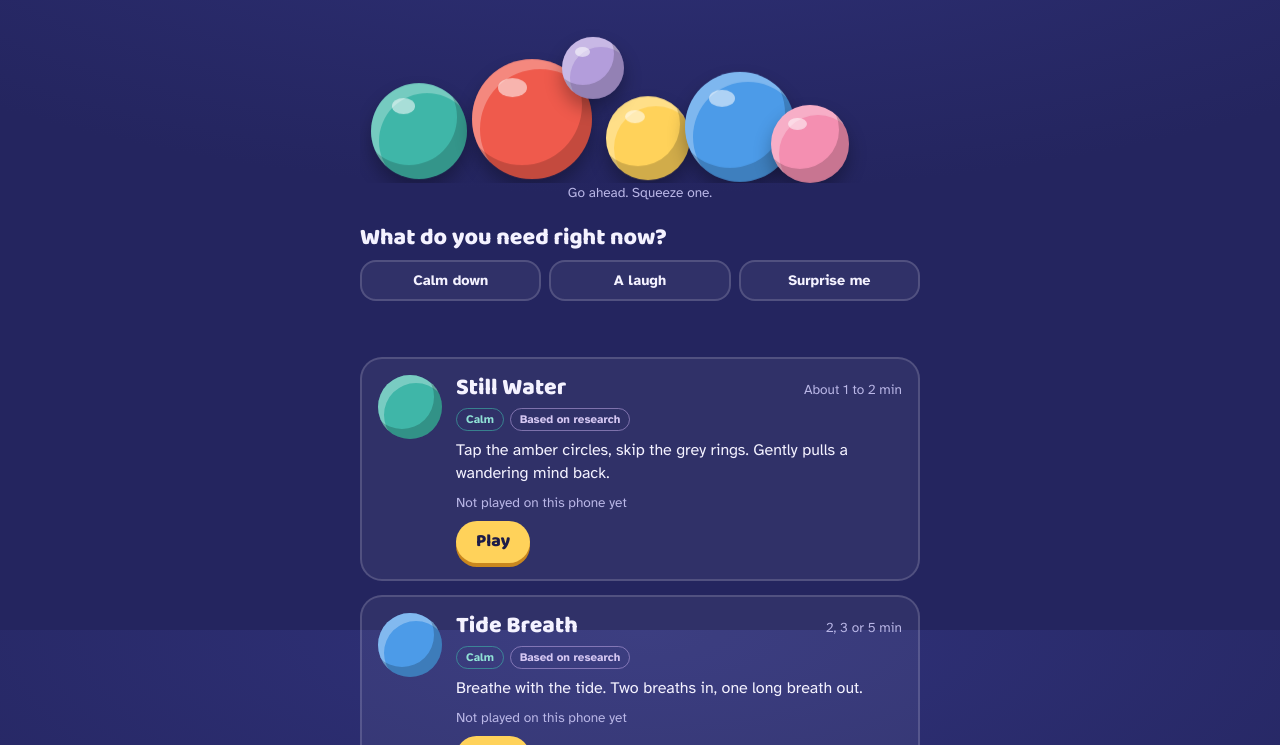
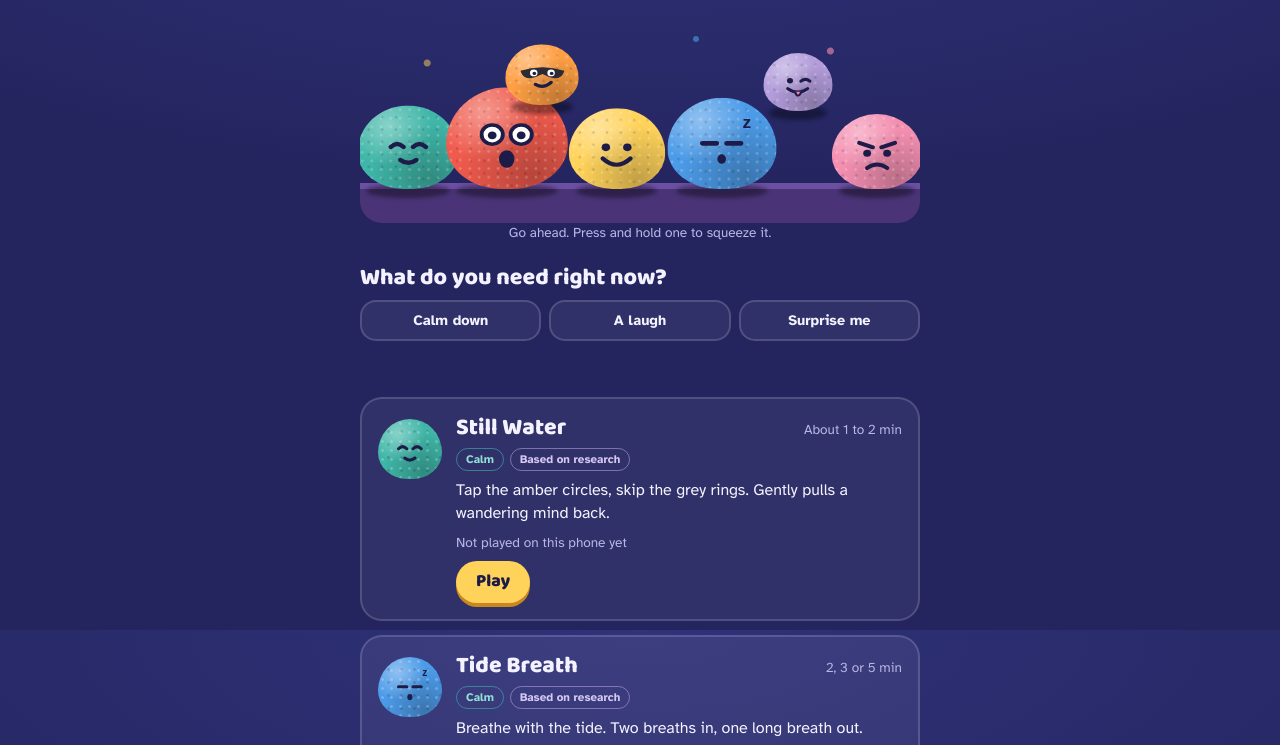
Before and after one commit to slowriver87/stress-balls, a plain HTML site: page index.html in a window 1280 px wide. Shown: the part 170-915 px from the top of the page. Drawn offline with Linux system fonts and the light colour scheme; a web font is replaced by a local one.

Commit message:
Add files via upload

```diff
--- a/index.html
+++ b/index.html
@@ -3,7 +3,7 @@
 <head>
 <meta charset="utf-8">
 <meta name="viewport" content="width=device-width, initial-scale=1, viewport-fit=cover">
-<meta name="description" content="Stress Balls: five quick games for a better minute.">
+<meta name="description" content="Stress Balls: six quick games for a better minute.">
 <meta name="theme-color" content="#24255f">
 <title>Stress Balls</title>
 <style>
@@ -39,15 +39,31 @@ p{margin:0}
 .label{font-size:.72rem; letter-spacing:.12em; text-transform:uppercase; color:var(--muted); font-weight:700}
 
 /* Ball pile */
-.pile{position:relative; height:160px; margin-top:4px; overflow:hidden}
-.ball{position:absolute; bottom:0; border-radius:50%; cursor:pointer; border:0; padding:0; appearance:none;
-  box-shadow:inset -10px -14px 0 rgba(0,0,0,.18), inset 8px 10px 0 rgba(255,255,255,.28), 0 10px 18px rgba(0,0,0,.3);
-  transform-origin:50% 100%; animation:idle 3.2s ease-in-out infinite}
-.ball::after{content:""; position:absolute; left:22%; top:16%; width:24%; height:16%; border-radius:50%; background:rgba(255,255,255,.55)}
-.ball.squish{animation:squish .5s cubic-bezier(.3,1.6,.5,1)}
-@keyframes idle{50%{transform:translateY(-4px)}}
-@keyframes squish{0%{transform:scale(1,1)}25%{transform:scale(1.35,.6)}55%{transform:scale(.85,1.2) translateY(-18px)}80%{transform:scale(1.06,.94)}100%{transform:scale(1,1)}}
-.pile-hint{font-size:.85rem; color:var(--muted); text-align:center}
+/* A pile of foam stress balls with faces, sitting on a desk. Press and hold to squeeze; let go and they boing back. */
+.pile{position:relative; height:200px; margin-top:4px; overflow:hidden; border-radius:22px;
+  background:
+    radial-gradient(circle at 12% 20%, rgba(255,210,90,.5) 0 3px, transparent 4px),
+    radial-gradient(circle at 84% 14%, rgba(244,143,177,.6) 0 3px, transparent 4px),
+    radial-gradient(circle at 60% 8%, rgba(76,155,232,.6) 0 2.5px, transparent 3.5px),
+    radial-gradient(circle at 34% 30%, rgba(63,182,168,.6) 0 2.5px, transparent 3.5px),
+    linear-gradient(transparent 0 80%, #6b4fa3 80% 83%, #4a3477 83% 100%)}
+.ball{position:absolute; padding:0; border:0; appearance:none; background:none; cursor:pointer; touch-action:none; -webkit-user-select:none; user-select:none}
+.foam,.orb .foam{position:absolute; inset:0; border-radius:50% 50% 46% 46% / 56% 56% 44% 44%; overflow:hidden; transform-origin:50% 100%;
+  background:
+    radial-gradient(circle at 30% 24%, rgba(255,255,255,.38), transparent 44%),
+    radial-gradient(circle at 72% 88%, rgba(0,0,0,.24), transparent 58%),
+    var(--c)}
+.foam::before{content:""; position:absolute; inset:0; pointer-events:none;
+  background-image:radial-gradient(rgba(255,255,255,.22) 1px, transparent 1.7px), radial-gradient(rgba(0,0,0,.14) 1px, transparent 1.7px);
+  background-size:9px 9px, 13px 13px; background-position:0 0, 4px 6px}
+.foam svg{position:absolute; left:8%; right:8%; top:10%; bottom:4%; width:84%; height:86%}
+.ball .foam{transform:scale(1.05,.95); transition:transform .1s ease-out}
+.ball .shadow{position:absolute; left:6%; right:6%; bottom:-9px; height:14px; border-radius:50%; background:rgba(0,0,0,.38); filter:blur(2px); transition:transform .1s}
+.ball.down .foam{transform:scale(1.38,.6)}
+.ball.down .shadow{transform:scaleX(1.35)}
+.ball.boing .foam{animation:boing .6s cubic-bezier(.3,1.7,.5,1)}
+@keyframes boing{0%{transform:scale(1.38,.6)}35%{transform:scale(.86,1.18) translateY(-14px)}65%{transform:scale(1.09,.91)}100%{transform:scale(1.05,.95)}}
+.pile-hint{font-size:.85rem; color:var(--muted); text-align:center; font-variant-numeric:tabular-nums}
 
 /* Mood picker */
 .mood{display:flex; flex-direction:column; gap:10px}
@@ -63,7 +79,7 @@ p{margin:0}
   border-radius:22px; padding:16px; transition:border-color .2s, transform .2s, opacity .2s}
 .game.hi{border-color:var(--sun); transform:scale(1.015)}
 .game.dim{opacity:.45}
-.game .orb{width:64px; height:64px; border-radius:50%; box-shadow:inset -8px -10px 0 rgba(0,0,0,.2), inset 6px 8px 0 rgba(255,255,255,.3)}
+.game .orb{position:relative; width:64px; height:60px; margin-top:4px}
 .game .body{display:flex; flex-direction:column; gap:8px; min-width:0}
 .game .top{display:flex; justify-content:space-between; align-items:baseline; gap:8px; flex-wrap:wrap}
 .chips{display:flex; gap:6px; flex-wrap:wrap}
@@ -81,20 +97,20 @@ p{margin:0}
 /* Best for you */
 .best{background:rgba(255,210,90,.1); border:2px dashed rgba(255,210,90,.5); border-radius:20px; padding:14px 16px; display:flex; flex-direction:column; gap:6px}
 .foot{font-size:.82rem; color:var(--muted); display:flex; flex-direction:column; gap:6px}
-@media (prefers-reduced-motion: reduce){ .ball{animation:none} .ball.squish{animation-duration:.01s} }
+@media (prefers-reduced-motion: reduce){ .ball.boing .foam{animation-duration:.01s} }
 </style>
 </head>
 <body>
 <div class="app">
   <header style="display:flex; flex-direction:column; gap:10px">
-    <div class="label">Five quick games for a better minute</div>
+    <div class="label">Six quick games for a better minute</div>
     <h1>Stress Balls</h1>
     <p>Some are calm and based on research. Some are just silly. All of them ask how you feel before and after, so you can see which ones actually help you.</p>
   </header>
 
   <div>
     <div class="pile" id="pile" aria-label="Squishy stress balls"></div>
-    <p class="pile-hint">Go ahead. Squeeze one.</p>
+    <p class="pile-hint" id="pileHint">Go ahead. Press and hold one to squeeze it.</p>
   </div>
 
   <section class="mood">
@@ -121,43 +137,94 @@ p{margin:0}
 (function(){
 const BASE = 'https://slowriver87.github.io/';
 const GAMES = [
-  {id:'still-water',  key:'stillwater-hist',  name:'Still Water',          color:'#3fb6a8', type:'calm',  sci:true,
+  {id:'still-water', face:'calm',  key:'stillwater-hist',  name:'Still Water',          color:'#3fb6a8', type:'calm',  sci:true,
    blurb:'Tap the amber circles, skip the grey rings. Gently pulls a wandering mind back.', len:'About 1 to 2 min'},
-  {id:'tide-breath',  key:'tidebreath-hist',  name:'Tide Breath',          color:'#4c9be8', type:'calm',  sci:true,
+  {id:'tide-breath', face:'sleepy',  key:'tidebreath-hist',  name:'Tide Breath',          color:'#4c9be8', type:'calm',  sci:true,
    blurb:'Breathe with the tide. Two breaths in, one long breath out.', len:'2, 3 or 5 min'},
-  {id:'pigeon-panic', key:'pigeonpanic-hist', name:'Pigeon Panic',         color:'#ef5a4c', type:'silly', sci:false,
+  {id:'pigeon-panic', face:'shock', key:'pigeonpanic-hist', name:'Pigeon Panic',         color:'#ef5a4c', type:'silly', sci:false,
    blurb:'Shoo pigeons off your fries. Leave the friendly seagulls alone. Or else.', len:'60 sec'},
-  {id:'grumpy-cat-cafe', key:'grumpycat-hist', name:'Grumpy Cat Café',     color:'#f48fb1', type:'silly', sci:false,
+  {id:'grumpy-cat-cafe', face:'grumpy', key:'grumpycat-hist', name:'Grumpy Cat Café',     color:'#f48fb1', type:'silly', sci:false,
    blurb:'Make ridiculous drinks for picky cats. Get it wrong and they swat it off the counter.', len:'90 sec'},
-  {id:'goat-yoga',    key:'goatyoga-hist',    name:'Goat Yoga Instructor', color:'#b39ddb', type:'silly', sci:false,
-   blurb:'Teach yoga to goats who roast you. Hold the right pose or get headbutted.', len:'90 sec'}
+  {id:'goat-yoga', face:'silly',    key:'goatyoga-hist',    name:'Goat Yoga Instructor', color:'#b39ddb', type:'silly', sci:false,
+   blurb:'Teach yoga to goats who roast you. Hold the right pose or get headbutted.', len:'90 sec'},
+  {id:'raccoon-math-heist', face:'mask', key:'raccoonheist-hist', name:'Raccoon Math Heist', color:'#ff9f43', type:'silly', sci:true,
+   blurb:'Sassy raccoons steal numbers. Win them back with quick math and memory puzzles that keep your brain too busy to worry.', len:'90 sec'}
 ];
 const $ = id => document.getElementById(id);
 let audio = null;
 
-/* ---------- squishy balls ---------- */
+/* ---------- squishy stress balls ---------- */
+const INK = '#1d1c48';
+function dot(cx, cy, r){ return '<circle cx="'+cx+'" cy="'+cy+'" r="'+(r||5.5)+'" fill="'+INK+'"/>'; }
+function faceSVG(t, squeezed){
+  const s = 'stroke="'+INK+'" stroke-width="6" stroke-linecap="round" stroke-linejoin="round" fill="none"';
+  let x = '', e = '', m = '';
+  if(squeezed){
+    if(t==='mask') x = '<path d="M12 40 q38 -14 76 0 q-4 16 -18 14 q-10 -2 -20 -8 q-10 6 -20 8 q-14 2 -18 -14 z" fill="#2c2a33"/>';
+    e = '<path d="M28 36 l13 9 l-13 9 M72 36 l-13 9 l13 9" '+(t==='mask' ? s.replace(INK, '#fff') : s)+'/>';
+    m = '<path d="M32 70 q4.5 -7 9 0 q4.5 7 9 0 q4.5 -7 9 0 q4.5 7 9 0" '+s+'/>';
+    x += '<ellipse cx="20" cy="62" rx="8" ry="5" fill="#ff7aa8" opacity=".6"/><ellipse cx="80" cy="62" rx="8" ry="5" fill="#ff7aa8" opacity=".6"/>';
+  } else switch(t){
+    case 'happy':  e = dot(36,44)+dot(64,44); m = '<path d="M32 60 Q50 78 68 60" '+s+'/>'; break;
+    case 'calm':   e = '<path d="M28 46 q8 -8 16 0 M56 46 q8 -8 16 0" '+s+'/>'; m = '<path d="M40 64 Q50 72 60 64" '+s+'/>'; break;
+    case 'sleepy': e = '<path d="M28 46 h16 M56 46 h16" '+s+'/>'; m = '<ellipse cx="50" cy="66" rx="5" ry="6" fill="'+INK+'"/>';
+                   x = '<text x="74" y="26" font-size="20" font-weight="700" fill="'+INK+'" font-family="sans-serif">z</text>'; break;
+    case 'shock':  e = '<circle cx="35" cy="42" r="11" fill="#fff" stroke="'+INK+'" stroke-width="4"/><circle cx="65" cy="42" r="11" fill="#fff" stroke="'+INK+'" stroke-width="4"/>'+dot(35,43,4.5)+dot(65,43,4.5);
+                   m = '<ellipse cx="50" cy="70" rx="8" ry="10" fill="'+INK+'"/>'; break;
+    case 'grumpy': e = '<path d="M25 33 L44 40 M75 33 L56 40" '+s+'/>'+dot(36,49)+dot(64,49); m = '<path d="M36 72 Q50 61 64 72" '+s+'/>'; break;
+    case 'silly':  e = dot(36,44)+'<path d="M56 45 q8 -7 16 0" '+s+'/>'; m = '<path d="M32 60 Q50 74 68 60" '+s+'/><path d="M45 66 q5 16 12 0" fill="#ff7aa8" stroke="'+INK+'" stroke-width="4" stroke-linejoin="round"/>'; break;
+    case 'mask':   x = '<path d="M12 40 q38 -14 76 0 q-4 16 -18 14 q-10 -2 -20 -8 q-10 6 -20 8 q-14 2 -18 -14 z" fill="#2c2a33"/>';
+                   e = '<circle cx="35" cy="44" r="6.5" fill="#fff"/><circle cx="65" cy="44" r="6.5" fill="#fff"/>'+dot(36,45,3.2)+dot(66,45,3.2);
+                   m = '<path d="M38 66 Q52 75 65 62" '+s+'/>'; break;
+  }
+  return '<svg viewBox="0 0 100 100" aria-hidden="true">'+x+e+m+'</svg>';
+}
+// x is a 0 to 1 position across the pile; bottom-row balls rest on the desk, top-row balls sit on the others
 const BALLS = [
-  {c:'#3fb6a8', s:96, x:2}, {c:'#ef5a4c', s:120, x:20}, {c:'#ffd25a', s:84, x:44}, {c:'#4c9be8', s:110, x:58}, {c:'#f48fb1', s:78, x:79}, {c:'#b39ddb', s:62, x:36}
+  {c:'#3fb6a8', s:96,  x:0,    b:34,  f:'calm'},
+  {c:'#ef5a4c', s:116, x:.2,   b:34,  f:'shock'},
+  {c:'#ffd25a', s:92,  x:.45,  b:34,  f:'happy'},
+  {c:'#4c9be8', s:104, x:.68,  b:34,  f:'sleepy'},
+  {c:'#f48fb1', s:86,  x:1,    b:34,  f:'grumpy'},
+  {c:'#ff9f43', s:70,  x:.3,   b:118, f:'mask'},
+  {c:'#b39ddb', s:66,  x:.82,  b:112, f:'silly'}
 ];
 const pile = $('pile');
-BALLS.forEach((b,i)=>{
-  const el = document.createElement('button'); el.type = 'button'; el.className = 'ball'; el.setAttribute('aria-label','Squeeze');
-  el.style.width = el.style.height = b.s+'px'; el.style.left = 'calc('+b.x+'% - '+(b.x>60 ? b.s*0.4 : 0)+'px)';
-  el.style.background = b.c; el.style.animationDelay = (i*.4)+'s';
-  if(b.s < 70) el.style.bottom = '84px';
-  el.addEventListener('pointerdown', e=>{ e.preventDefault(); el.classList.remove('squish'); void el.offsetWidth; el.classList.add('squish'); boop(b.s); });
-  el.addEventListener('animationend', e=>{ if(e.animationName==='squish') el.classList.remove('squish'); });
+let squeezes = 0;
+BALLS.forEach((b)=>{
+  const el = document.createElement('button'); el.type = 'button'; el.className = 'ball'; el.setAttribute('aria-label','Squeeze the stress ball');
+  el.style.width = b.s+'px'; el.style.height = Math.round(b.s*.92)+'px';
+  el.style.left = 'calc((100% - '+b.s+'px) * '+b.x+')'; el.style.bottom = b.b+'px';
+  if(b.b > 60) el.style.zIndex = 2;
+  el.innerHTML = '<span class="shadow"></span><span class="foam" style="--c:'+b.c+'">'+faceSVG(b.f, false)+'</span>';
+  const foam = el.querySelector('.foam');
+  const press = e=>{
+    e.preventDefault(); try{ el.setPointerCapture(e.pointerId); }catch(_){}
+    el.classList.remove('boing'); el.classList.add('down');
+    foam.innerHTML = faceSVG(b.f, true); squeak(b.s, true);
+    squeezes++; $('pileHint').textContent = squeezes===1 ? 'Squeezed once. Feels good, right?' : 'Squeezed '+squeezes+' times.';
+  };
+  const letGo = ()=>{
+    if(!el.classList.contains('down')) return;
+    el.classList.remove('down'); void el.offsetWidth; el.classList.add('boing');
+    foam.innerHTML = faceSVG(b.f, false); squeak(b.s, false);
+  };
+  el.addEventListener('pointerdown', press);
+  ['pointerup','pointercancel','lostpointercapture'].forEach(ev=>el.addEventListener(ev, letGo));
+  el.addEventListener('animationend', ()=>el.classList.remove('boing'));
+  el.addEventListener('contextmenu', e=>e.preventDefault());
   pile.appendChild(el);
 });
-function boop(size){
+function squeak(size, down){
   try{
     audio = audio || new (window.AudioContext||window.webkitAudioContext)();
     if(audio.state==='suspended') audio.resume();
     const t = audio.currentTime, o = audio.createOscillator(), g = audio.createGain();
-    const f = 900 - size*4;
-    o.type = 'sine'; o.frequency.setValueAtTime(f, t); o.frequency.exponentialRampToValueAtTime(f*0.45, t+0.18);
-    g.gain.setValueAtTime(0.0001, t); g.gain.exponentialRampToValueAtTime(0.12, t+0.01); g.gain.exponentialRampToValueAtTime(0.0001, t+0.22);
-    o.connect(g); g.connect(audio.destination); o.start(t); o.stop(t+0.25);
+    const f = (down ? 520 : 760) - size*2;
+    o.type = 'triangle';
+    o.frequency.setValueAtTime(down ? f*1.4 : f*0.7, t); o.frequency.exponentialRampToValueAtTime(down ? f*0.6 : f*1.3, t+0.16);
+    g.gain.setValueAtTime(0.0001, t); g.gain.exponentialRampToValueAtTime(0.09, t+0.015); g.gain.exponentialRampToValueAtTime(0.0001, t+0.2);
+    o.connect(g); g.connect(audio.destination); o.start(t); o.stop(t+0.22);
   }catch(e){}
 }
 
@@ -185,7 +252,7 @@ function render(){
     const s = summary(g); sums[g.id] = s;
     const card = document.createElement('article'); card.className = 'game'; card.id = 'card-'+g.id;
     card.innerHTML =
-      '<div class="orb" style="background:'+g.color+'"></div>'+
+      '<div class="orb"><span class="foam" style="--c:'+g.color+'">'+faceSVG(g.face, false)+'</span></div>'+
       '<div class="body">'+
         '<div class="top"><h2>'+g.name+'</h2><span class="muted" style="font-size:.85rem">'+g.len+'</span></div>'+
         '<div class="chips">'+(g.type==='calm' ? '<span class="chip calm">Calm</span>' : '<span class="chip silly">Silly</span>')+
```
